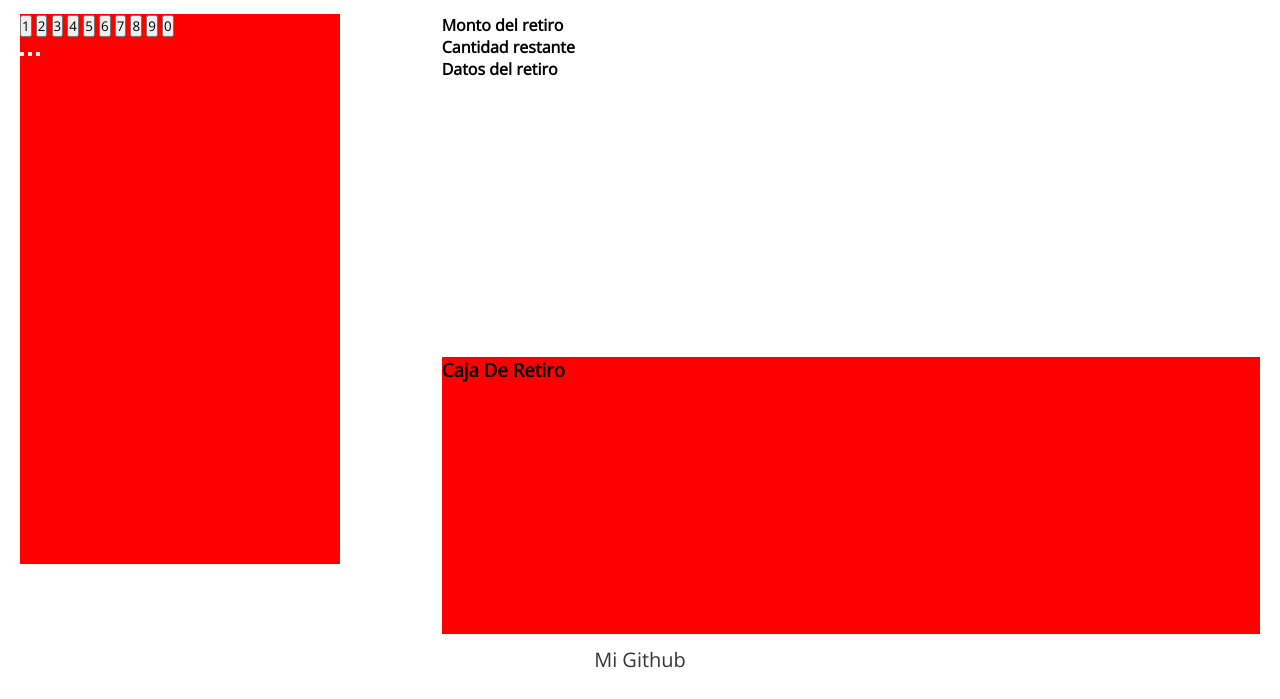
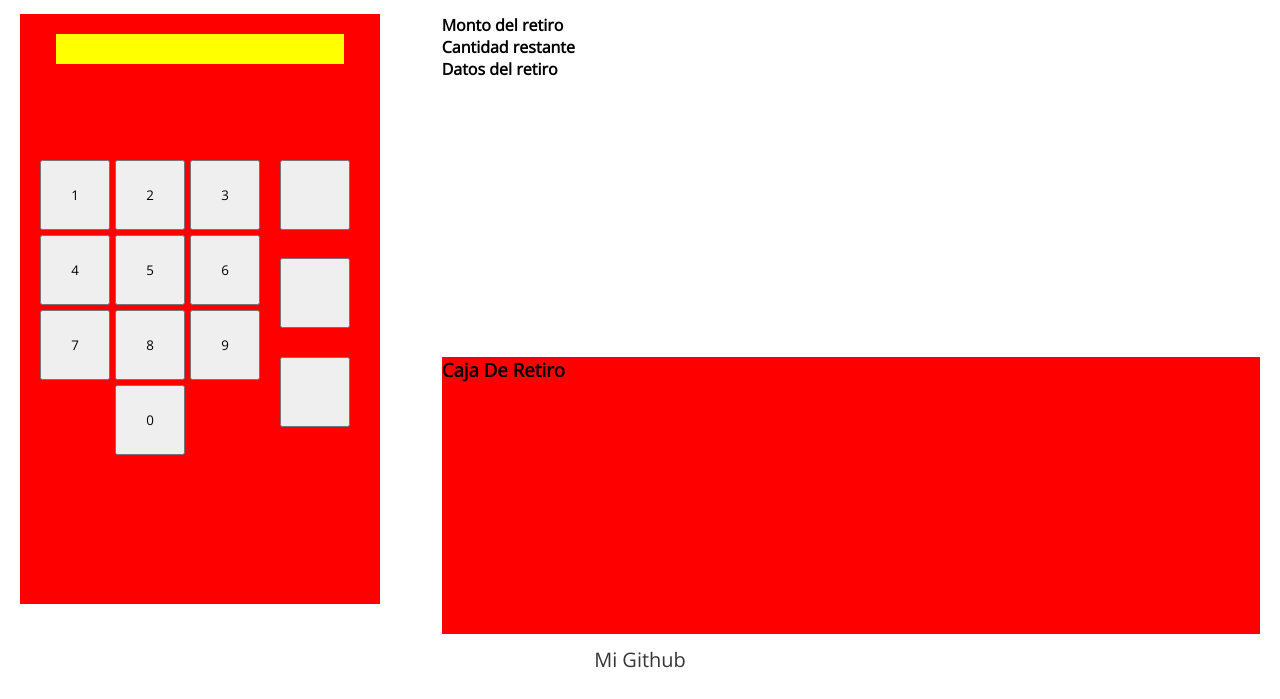
Before and after one commit to edex-13/cajero-automatico, a website: page index.html in a window 1280 px wide. Shown: the part 101-800 px from the top of the page. Drawn offline with nearby package versions, Linux system fonts and the light colour scheme.

Commit message:
maquetacion del tablero

```diff
--- a/index.html
+++ b/index.html
@@ -21,22 +21,22 @@
                <p class="cajero__pantalla" id="pantalla"></p>
             </div>
             <div class="container__cajero__teclado">
-               <div class="cajero__teclas_#">
-                  <button class="btn__cajero btn__cajero__numeros" id="btn_numero1">1</button>
-                  <button class="btn__cajero btn__cajero__numeros" id="btn_numero2">2</button>
-                  <button class="btn__cajero btn__cajero__numeros" id="btn_numero3">3</button>
-                  <button class="btn__cajero btn__cajero__numeros" id="btn_numero4">4</button>
-                  <button class="btn__cajero btn__cajero__numeros" id="btn_numero5">5</button>
-                  <button class="btn__cajero btn__cajero__numeros" id="btn_numero6">6</button>
-                  <button class="btn__cajero btn__cajero__numeros" id="btn_numero7">7</button>
-                  <button class="btn__cajero btn__cajero__numeros" id="btn_numero8">8</button>
-                  <button class="btn__cajero btn__cajero__numeros" id="btn_numero9">9</button>
-                  <button class="btn__cajero btn__cajero__numeros" id="btn_numero0">0</button>
+               <div class="cajero__teclas_n">
+                  <button class="btn__cajero__numeros" id="btn_numero1">1</button>
+                  <button class="btn__cajero__numeros" id="btn_numero2">2</button>
+                  <button class="btn__cajero__numeros" id="btn_numero3">3</button>
+                  <button class="btn__cajero__numeros" id="btn_numero4">4</button>
+                  <button class="btn__cajero__numeros" id="btn_numero5">5</button>
+                  <button class="btn__cajero__numeros" id="btn_numero6">6</button>
+                  <button class="btn__cajero__numeros" id="btn_numero7">7</button>
+                  <button class="btn__cajero__numeros" id="btn_numero8">8</button>
+                  <button class="btn__cajero__numeros" id="btn_numero9">9</button>
+                  <button class="btn__cajero__numeros" id="btn_numero0">0</button>
                </div>
                <div class="cajero__teclas__aciones">
-                  <button class="btn__cajero btn__cajero__acciones--aceptar" id="btn_aceptar"></button>
-                  <button class="btn__cajero btn__cajero__acciones--borrar" id="btn_borrar"></button>
-                  <button class="btn__cajero btn__cajero__acciones--eliminarTodo" id="btn_eliminarTodo"></button>
+                  <button class="btn__cajero__acciones btn__cajero__acciones--aceptar" id="btn_aceptar"></button>
+                  <button class="btn__cajero__acciones btn__cajero__acciones--borrar" id="btn_borrar"></button>
+                  <button class="btn__cajero__acciones btn__cajero__acciones--eliminarTodo" id="btn_eliminarTodo"></button>
                </div>
             </div>
          </div>
--- a/src/styles/styles.css
+++ b/src/styles/styles.css
@@ -37,7 +37,44 @@
    max-height: 550px;
    background-color: red;
    grid-row: 1/3;
+   display: flex;
+   flex-direction: column;
+   align-items: center;
+   padding: 20px;
 }
+.container__cajero__pantalla {
+   width: 90%;
+   min-height: 30px;
+   background-color: yellow;
+   margin-bottom: 30%;
+}
+.container__cajero__teclado {
+   display: grid;
+   grid-template-columns: repeat(2, 1fr);
+   grid-gap: 20px;
+}
+.cajero__teclas_n {
+   display: grid;
+   grid-template-columns: 70px 70px 70px;
+   grid-template-rows: 70px 70px 70px 70px;
+   grid-gap: 5px;
+}
+.btn__cajero__numeros {
+   justify-self: stretch;
+   align-self: stretch;
+}
+.btn__cajero__numeros:last-child {
+   grid-column: 2 / 3;
+}
+.cajero__teclas__aciones {
+   display: grid;
+   grid-template-rows: repeat(3, 1fr);
+}
+.btn__cajero__acciones {
+   width: 70px;
+   height: 70px;
+}
+
 .container__datos {
    grid-column: 2 / 4;
 }
```
